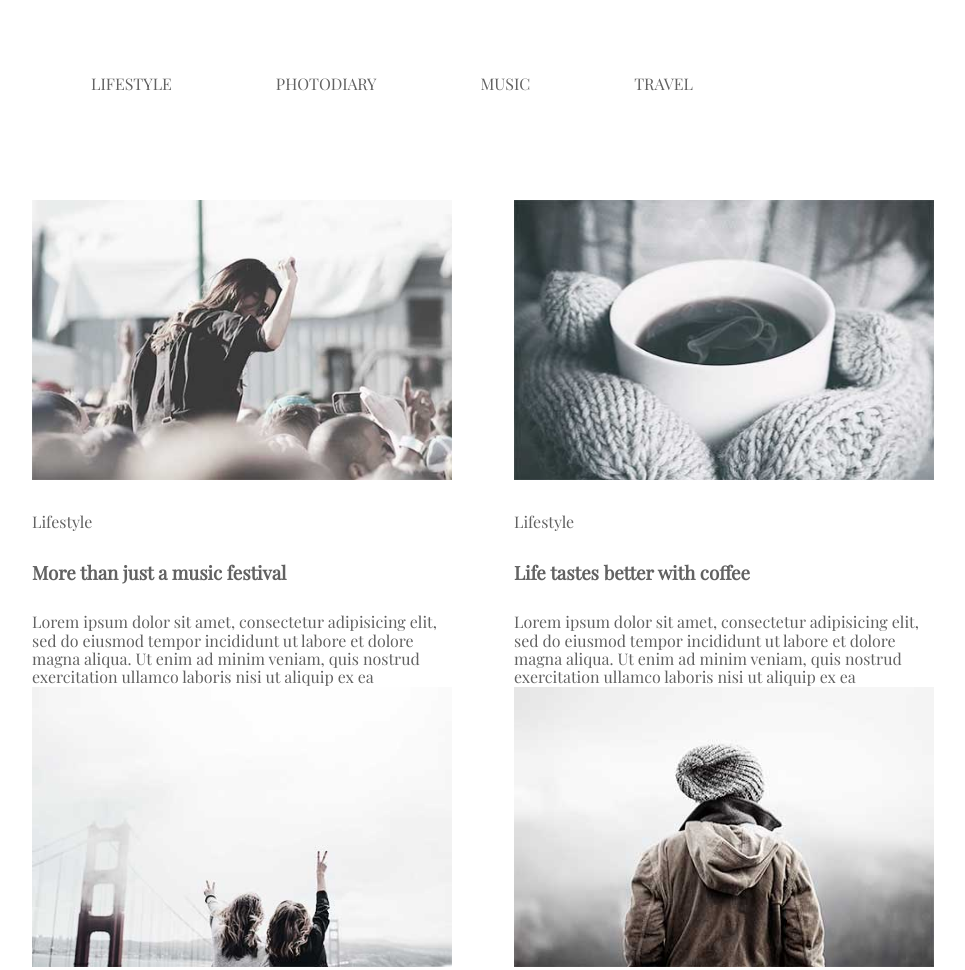
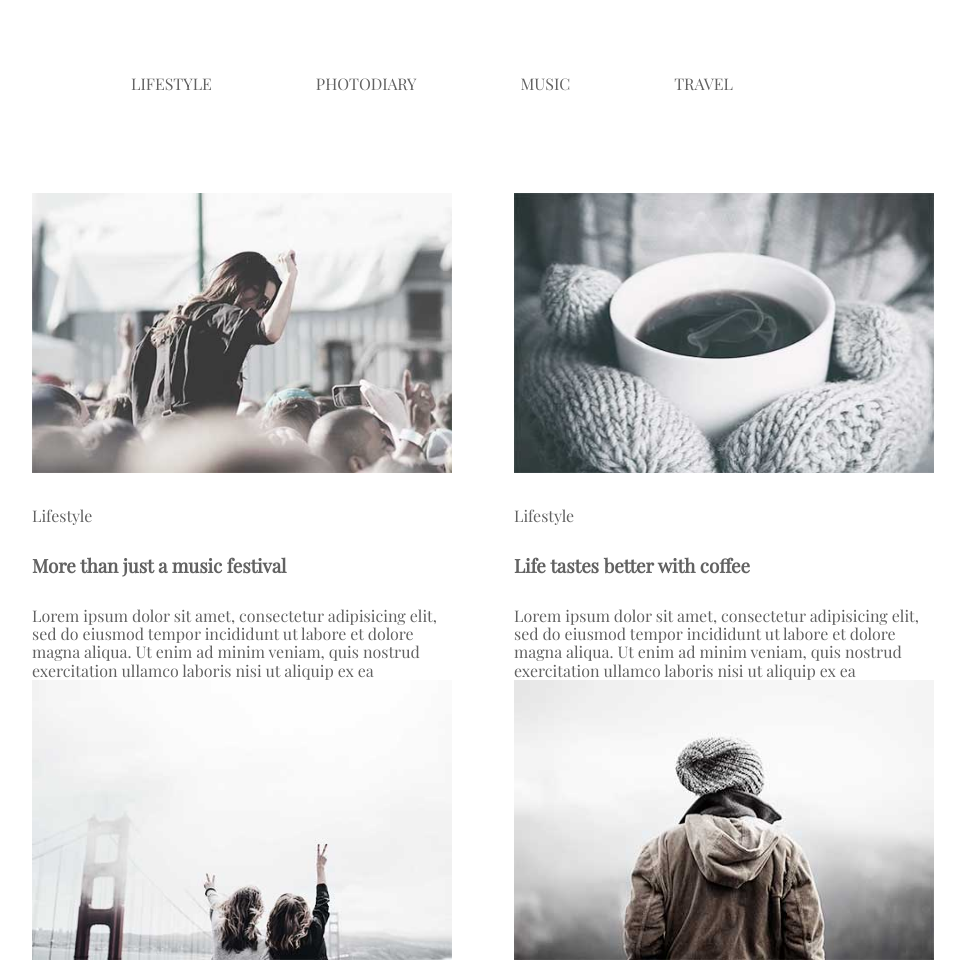
Before and after one commit to Venglevskyi/goit-fe-course, a plain HTML site: page module-3/index.html in a window 1280 px wide. Shown: the top 970 px of the page, without its empty margins (158-1123 px from the left). Drawn offline with nearby package versions, Linux system fonts and the light colour scheme.

Commit message:
added wrapper

```diff
--- a/module-3/css/style.css
+++ b/module-3/css/style.css
@@ -11,8 +11,6 @@
 ul.menu {
     list-style-type: none;
     text-align: center;
-    max-width: 1200px;
-    height: 25px;
 }
 /*убрал нумерованный список, выстроил по центру навигацию */
 
@@ -34,10 +32,15 @@ a:hover {
     color: blue;
 }
 
-.wrap{
+.wrapper {
     width: 900px;
     margin: auto;
 }
+
+/*.wrap{
+    width: 900px;
+    margin: auto;
+}*/
 
 .post {
     display: inline-block;
@@ -64,7 +67,6 @@ p, h3{
 .type {
     display: block;
     margin: 0, auto;
-    text-align: center;
     width: 160px;
     height: 60px;
 }
--- a/module-3/index.html
+++ b/module-3/index.html
@@ -11,6 +11,7 @@
     <title>Homework 3</title>
   </head>
   <body>
+    <div class="wrapper">
     <header>
       <nav>
         <ul class="menu">
@@ -95,5 +96,6 @@
       </article>
       <button class="type">Load more</button>
     </main>
+    </div>
   </body>
 </html>
```
